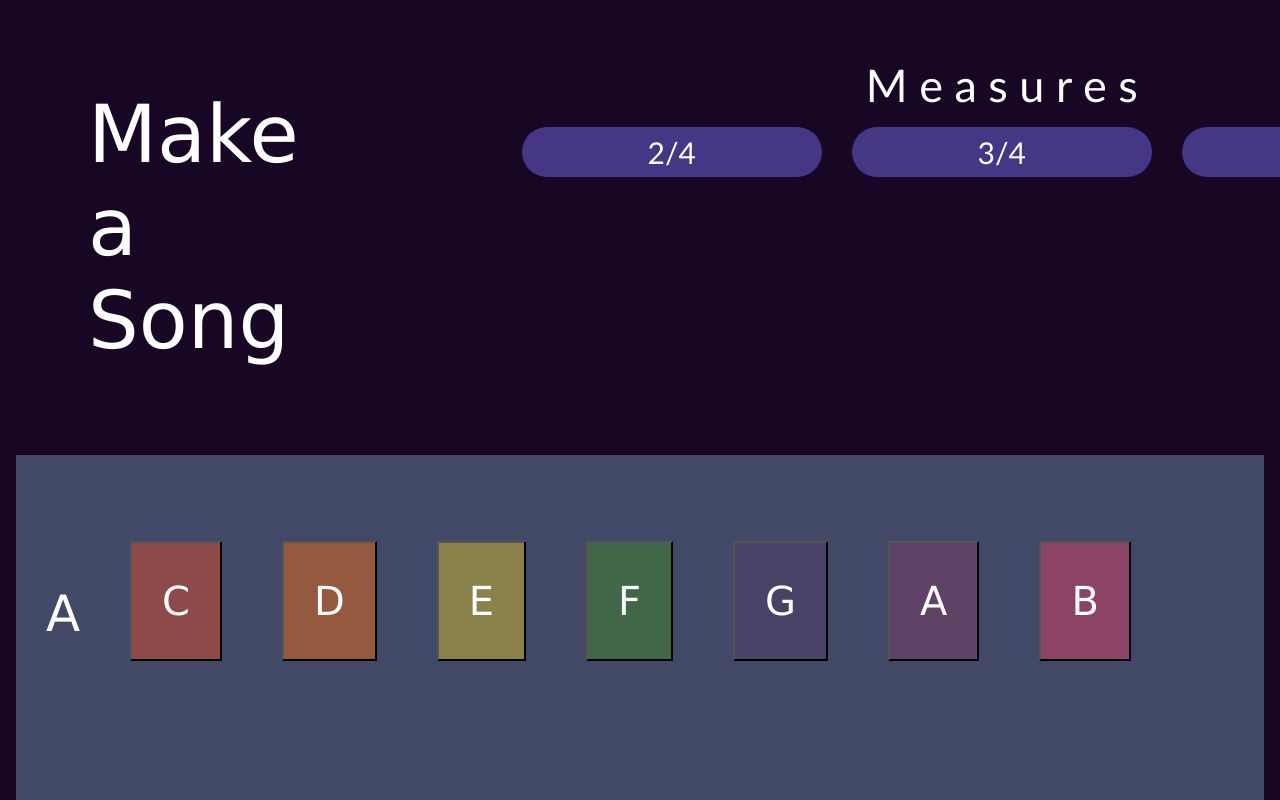
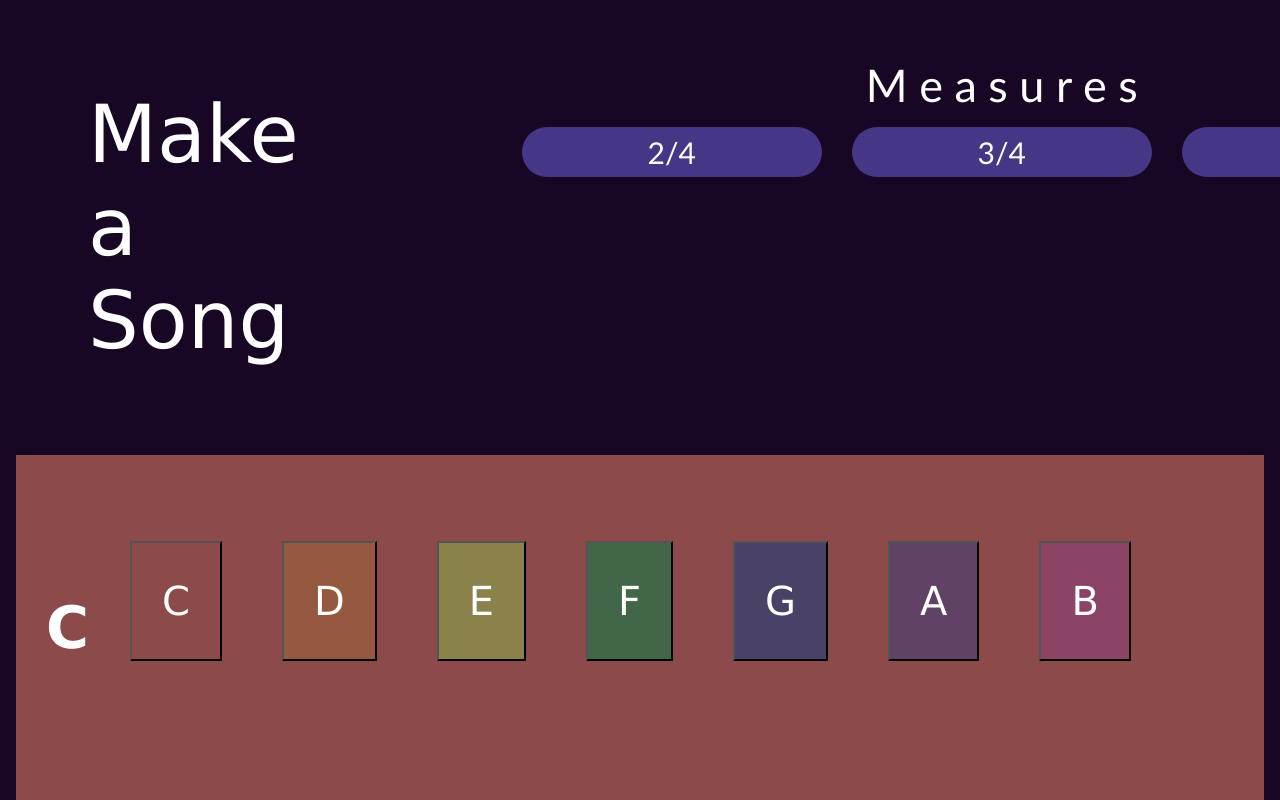
Before and after one commit to staten-island-tech/vue-reactivity-DariaG16, a Vue app in the folder vue-project/: page / in a window 1280 px wide. Shown: the top 800 px of the page. Built offline with nearby package versions, Linux system fonts and the light colour scheme.

Commit message:
saving hope

```diff
--- a/vue-project/src/App.vue
+++ b/vue-project/src/App.vue
@@ -11,20 +11,41 @@ import notes from "./components/notes.vue";
     <measures />
   </header>
   <body>
-    <currentSong v-for="note in notes.sequence" key:note v-bind:title="note" />
+    <currentSong
+      v-for="note in sequence"
+      :key="note"
+      :title="note.note"
+      :style="`background-color: ` + note.color"
+    />
     <savedSongs />
     <notes id="notes" @click="displayNote" />
   </body>
 </template>
 
 <script>
+export default {
+  name: "current",
+  data() {
+    return {
+      sequence: [
+        { note: "C", color: `#8D4A4A`, sound: `.\public\C-piano.wav` },
+        { note: "D", color: `#94593F`, sound: `.\public\D-piano.wav` },
+        { note: "E", color: `#8B814B`, sound: `.\public\E-piano.wav` },
+        { note: "F", color: `#426648`, sound: `.\public\F-piano.wav` },
+        { note: "G", color: `#494266`, sound: `.\public\G-piano.wav` },
+        { note: "A", color: `#5F4266`, sound: `.\public\C-piano.wav` },
+        { note: "B", color: `#8B4366`, sound: `.\public\C-piano.wav` },
+      ],
+    };
+  },
+};
 function displayNote() {}
 components: {
   notes;
   currentSong;
   savedSongs;
   notes;
-} //export default nsmm
+}
 </script>
 
 <style scoped>
--- a/vue-project/src/components/currentSong.vue
+++ b/vue-project/src/components/currentSong.vue
@@ -20,8 +20,6 @@ export default {
   height: 250px;
   margin: 10 10px;
   padding: 80px 30px 80px;
-}
-h3 {
   letter-spacing: 60px;
   font-family: "Lucida Sans", "Lucida Sans Regular", "Lucida Grande",
     "Lucida Sans Unicode", Geneva, Verdana, sans-serif;
--- a/vue-project/src/components/notes.vue
+++ b/vue-project/src/components/notes.vue
@@ -1,12 +1,12 @@
 <template>
   <div id="notes">
     <button
-      v-for="note in notes"
+      v-for="note in notesArr"
+      :key="note"
       @click="
         pushInArr(note);
         $emit('displayNote');
       "
-      :key="note"
       :style="`background-color: ` + note.color"
     >
       {{ note.note }}
@@ -17,11 +17,9 @@
 <script>
 export default {
   name: "notes",
-  sequence: ["A"],
   data() {
     return {
-      sequence: [],
-      notes: [
+      notesArr: [
         { note: "C", color: `#8D4A4A`, sound: `.\public\C-piano.wav` },
         { note: "D", color: `#94593F`, sound: `.\public\D-piano.wav` },
         { note: "E", color: `#8B814B`, sound: `.\public\E-piano.wav` },
@@ -34,7 +32,7 @@ export default {
   },
   methods: {
     pushInArr(n) {
-      this.sequence.push(n);
+      notes.sequence.push(n);
       console.log(`${n.note} hi`);
     },
   },
```
